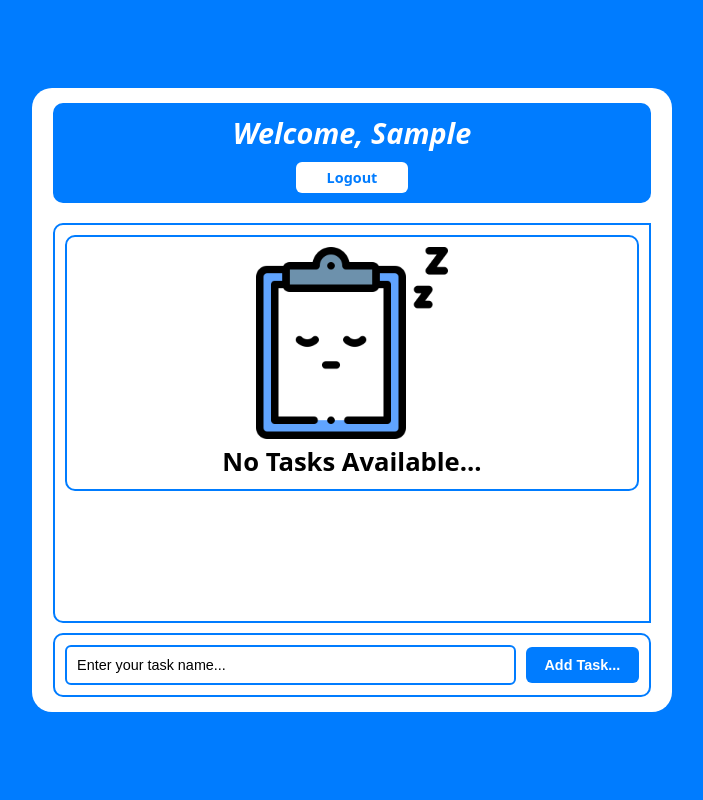
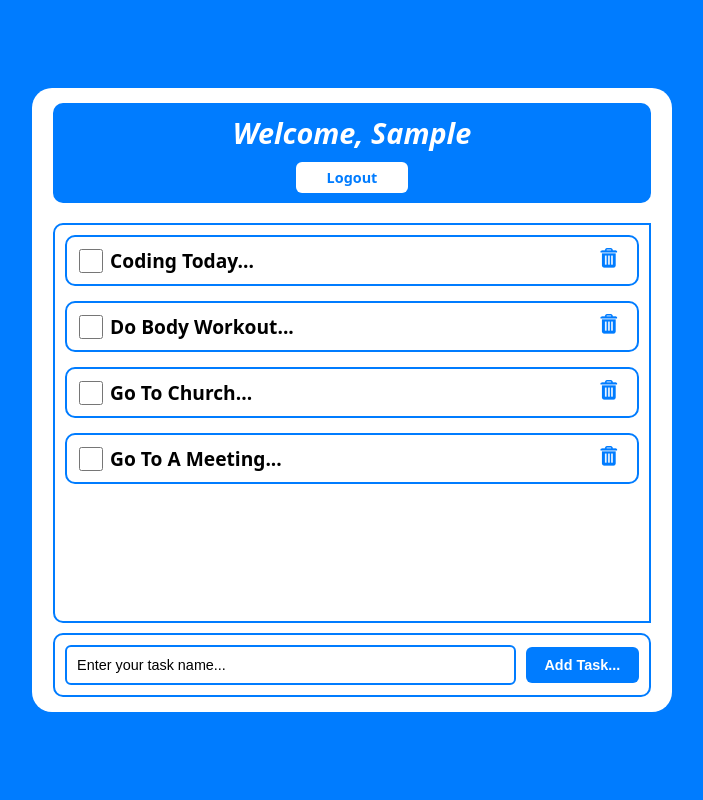
Before and after one commit to Nsoro-Allan/Php_Todo_App, a PHP site: page /home.php in a window 1280 px wide. Shown: the whole page, without its empty margins (288-991 px from the left). Run offline with PHP 8.4, Linux system fonts and the light colour scheme; the visitor is signed in with stand-in values (Sample User, id 1).

Commit message:
changes done...

```diff
--- a/home.php
+++ b/home.php
@@ -27,7 +27,79 @@ include("connection.php");
 
             <div class="content-container">
 
-                <div class="content">
+                <div class="main-content">
+
+                    <div class="start">
+                        <form action="">
+                            <input type="checkbox" name="done">
+                        </form>
+                    </div>
+
+                    <div class="middle">
+                        <h4>Coding Today...</h4>
+                    </div>
+
+                    <div class="stop">
+                        <a href="#"><img src="./images/delete.ico"></a>
+                    </div>
+
+                </div>
+
+                <div class="main-content">
+
+                    <div class="start">
+                        <form action="">
+                            <input type="checkbox" name="done">
+                        </form>
+                    </div>
+
+                    <div class="middle">
+                        <h4>Do Body Workout...</h4>
+                    </div>
+
+                    <div class="stop">
+                        <a href="#"><img src="./images/delete.ico"></a>
+                    </div>
+
+                </div>
+
+                <div class="main-content">
+
+                    <div class="start">
+                        <form action="">
+                            <input type="checkbox" name="done">
+                        </form>
+                    </div>
+
+                    <div class="middle">
+                        <h4>Go to Church...</h4>
+                    </div>
+
+                    <div class="stop">
+                        <a href="#"><img src="./images/delete.ico"></a>
+                    </div>
+
+                </div>
+
+                <div class="main-content">
+
+                    <div class="start">
+                        <form action="">
+                            <input type="checkbox" name="done">
+                        </form>
+                    </div>
+
+                    <div class="middle">
+                        <h4>Go to a meeting...</h4>
+                    </div>
+
+                    <div class="stop">
+                        <a href="#"><img src="./images/delete.ico"></a>
+                    </div>
+
+                </div>
+
+                <!-- <div class="content">
 
                     <div class="img-cont">
 
@@ -36,10 +108,6 @@ include("connection.php");
                         <h4>No Tasks Available...</h4>
                     </div>
 
-                </div>
-
-                <!-- <div class="content">
-                    <div class="title"></div>
                 </div> -->
 
             </div>
--- a/style.css
+++ b/style.css
@@ -223,6 +223,56 @@ body {
   border-bottom-left-radius: 10px;
 }
 
+.main-content {
+  display: flex;
+  flex-direction: row;
+  align-items: center;
+  justify-content: space-between;
+  width: 100%;
+  border-radius: 10px;
+  border: 2px solid#007cff;
+  padding: 10px;
+}
+
+.main-content .start {
+  display: flex;
+  flex-direction: row;
+  width: 5%;
+}
+
+.main-content .start form {
+  display: flex;
+  width: 100%;
+  flex-direction: row;
+}
+
+.main-content .start form input {
+  padding: 10px;
+  width: 100%;
+  height: 3vh;
+}
+
+.main-content .middle {
+  width: 88%;
+}
+
+.main-content .middle h4 {
+  font-size: 1.2rem;
+  text-transform: capitalize;
+}
+
+.main-content .stop {
+  width: 5%;
+  display: flex;
+  flex-direction: column;
+  align-items: center;
+  justify-content: center;
+}
+
+.main-content .stop img {
+  width: 70%;
+}
+
 .content-container .content {
   display: flex;
   flex-direction: column;
```
Also changed, not shown: images/delete.ico (added), images/delete_64.png (added).
